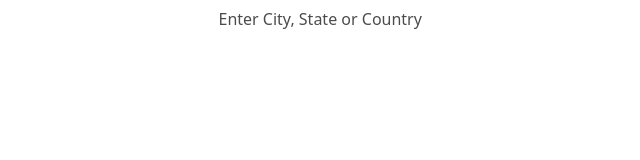
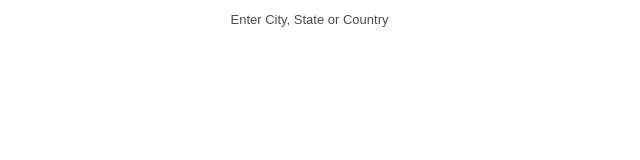
Before and after one commit to Cage4D/Weather-App, a website built with webpack: page src/template.html in a window 1280 px wide. Shown: the full height of the page, 321-961 px from the left. Built offline with nearby package versions, Linux system fonts and the light colour scheme; files whose address does not match are found by name.

Commit message:
implement: font-face rules & decreased the searchbar bottom padding by 1px

```diff
--- a/styles/components/header.css
+++ b/styles/components/header.css
@@ -1,3 +1,11 @@
+@font-face {
+    font-family: "Eras";
+    src: url("../../fonts/eras_bold_itc-webfont.woff2") format("woff2"),
+         url("../../fonts/eras_bold_itc-webfont.woff") format("woff");
+}
+
+
+
 #navbar {
     display: flex;
     justify-content: center;
@@ -10,10 +18,9 @@
     width: calc(var(--base) * 20);
     height: calc(var(--base) + 1.8vh);
     background: none;
-    padding: 10px 0px 13px 30px;
+    padding: 10px 0px 12px 30px;
     color: var(--clr-white);
-    display: flex;
-    align-items: center;
+    font-family: "Eras", sans-serif;
 }
 
 #searchBar:focus {
@@ -23,6 +30,8 @@
 #searchBar::placeholder {
     color: var(--clr-white);
     opacity: 0.7;
+    font-family: "Eras", sans-serif;
+    font-size: small;
 }
 
 .navbar__wrapper {
```
